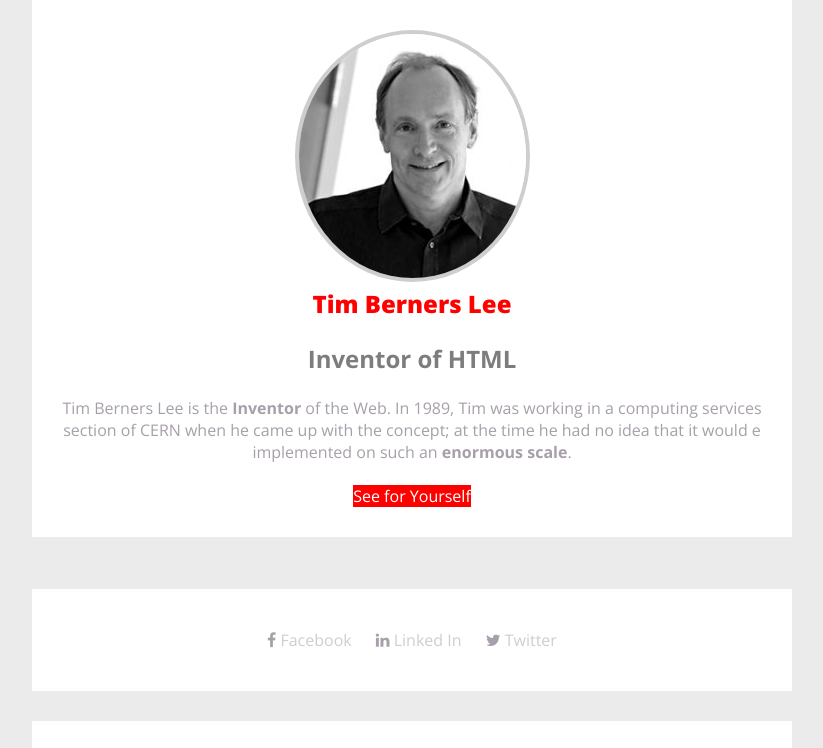
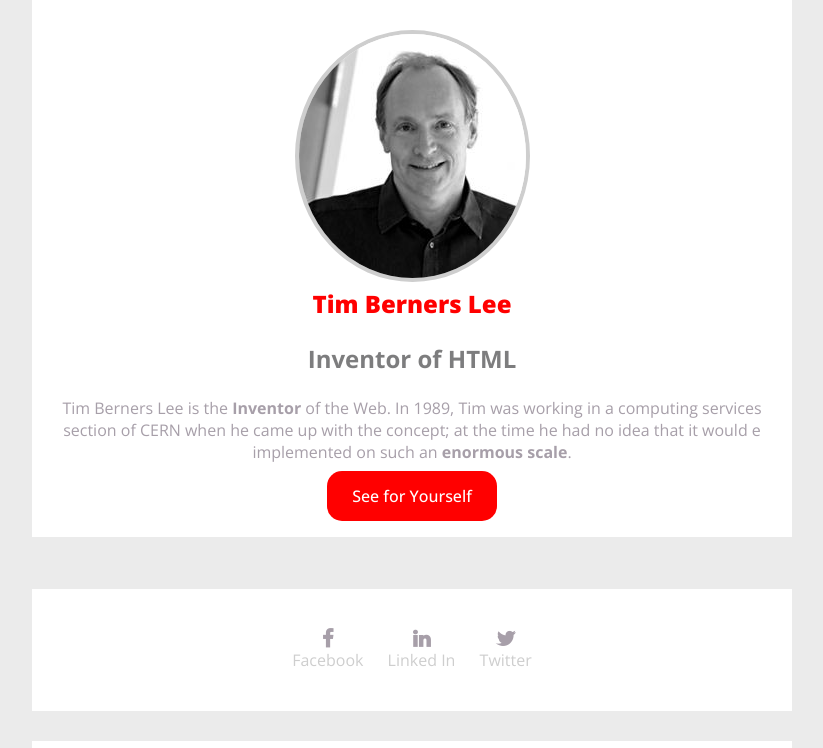
Before and after one commit to TripsJ/tim-berners-lee, a plain HTML site: page index.html in a window 1280 px wide. Shown: the top 748 px of the page, without its empty margins (228-1051 px from the left). Drawn offline with nearby package versions, Linux system fonts and the light colour scheme.

Commit message:
updated style css Font, color , spacing

```diff
--- a/style.css
+++ b/style.css
@@ -43,7 +43,11 @@ body{
 .big_button{
     text-decoration: none;
     background-color: red;
+    border-radius: 15px;
     color:white;
+    font-weight: 500;
+    padding: 14px 25px;
+    margin-top:10px;
 }
 
 h1{
@@ -72,6 +76,12 @@ ul{
     text-decoration:none;
 }
 
+.social i{
+    font-weight: 700;
+    font-size: 20px;
+    text-align: center;
+    display: block;
+}
 
 .movie {
     display: inline-block;
```
